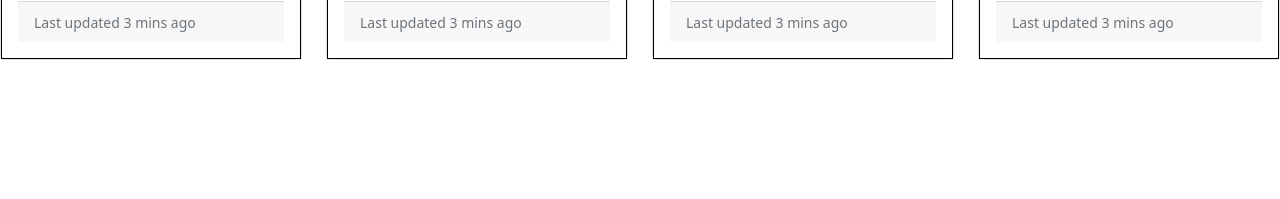
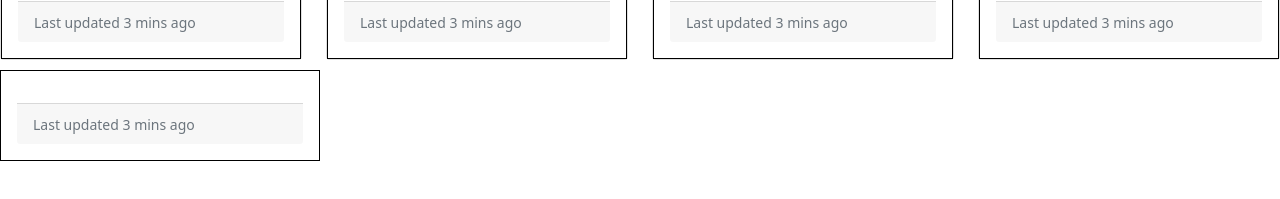
Before and after one commit to dart95/VKR-ver2, a React (Create React App) app in the folder my-app/: page / in a window 1280 px wide. Shown: the part 575-774 px from the top of the page. Built offline with nearby package versions, Linux system fonts and the light colour scheme; no server answers.

Commit message:
test fetch

```diff
--- a/my-app/src/Components/App.jsx
+++ b/my-app/src/Components/App.jsx
@@ -3,6 +3,7 @@ import * as React from "react";
 import "../App.css";
 import Navibar from "./Navibar";
 import { BrowserRouter, Switch, Route } from "react-router-dom";
+import { useState } from "react";
 //import cheerio from "cheerio";
 //mport axios from "axios";
 import Home from "./Home";
@@ -10,27 +11,21 @@ import Actual from "../Components/Actual";
 import Sports from "./Sports";
 import { Account } from "./Account";
 import Registrationpage from "./Registrationpage";
+import { useEffect } from "react";
+import Card from "react-bootstrap/Card";
 
 function App(props) {
-  //useEffect(() => {
-  // fetch("https://kakoyprazdnik.com/", {
-  // mode: "cors",
-  //});
-  //.then((resp) => resp.json())
-  //.then((conf) => {});
-  // }, []);
-
-  //const axios = require("axios");
-  //const cheerio = require("cheerio");
-
-  /*axios.get("https://kakoyprazdnik.com/").then((data) => {
-    const $ = cheerio.load(data.data);
-    const text = "";
-    $("#bloktxt > h4").each((i, elem) => {
-      text += `${$(elem).text()}\n`;
-    });
-    console.log(text);
-  });*/
+  const [ntitle, setNtitle] = useState();
+  const [news, setNews] = useState({});
+  useEffect(() => {
+    fetch("https://jsonplaceholder.typicode.com/todos/1")
+      .then((response) => response.json())
+      .then((json) => {
+        setNews(json);
+      });
+  });
+  const nw = news.title;
+  const tt = news.userId;
 
   const tank = {
     link1: "https://ria.ru/",
@@ -60,6 +55,16 @@ function App(props) {
             <Registrationpage />
           </Route>
         </Switch>
+        <Card.Body
+          className="Card_body"
+          style={{ width: "25%", marginTop: 10 }}
+        >
+          <Card.Title className="Card_title">{nw}</Card.Title>
+          <Card.Text>{tt}</Card.Text>
+          <Card.Footer>
+            <small className="text-muted">Last updated 3 mins ago</small>
+          </Card.Footer>
+        </Card.Body>
       </div>
     </BrowserRouter>
   );
```
